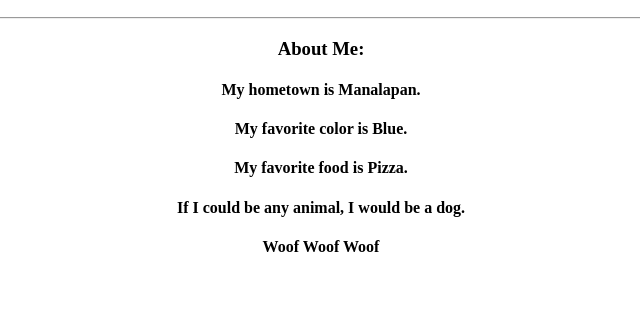
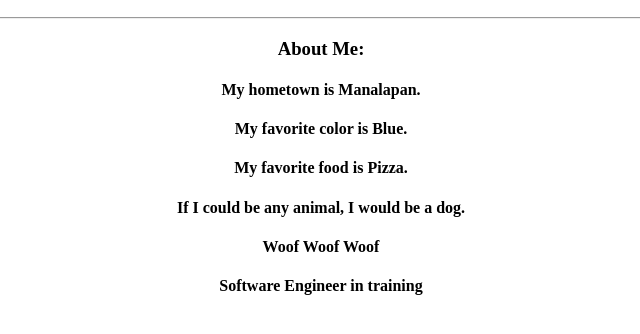
Before and after one commit to kdamato/profile, a plain HTML site: page index.html in a window 1280 px wide. Shown: the part 110-444 px from the top of the page, without its empty margins (319-959 px from the left). Drawn offline with Linux system fonts and the light colour scheme.

Commit message:
Added about me text

```diff
--- a/index.html
+++ b/index.html
@@ -16,6 +16,7 @@
 					<h4>My favorite food is Pizza.</h4>
 					<h4>If I could be any animal, I would be a dog.</h4>
                     <h4>Woof Woof Woof</h4>
+					<h4>Software Engineer in training</h4>
 			</div>
 		  </body>
 		</html>
```
